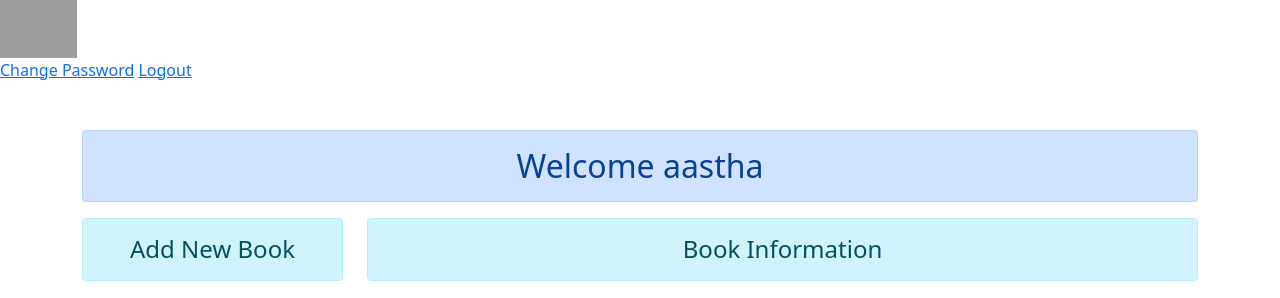
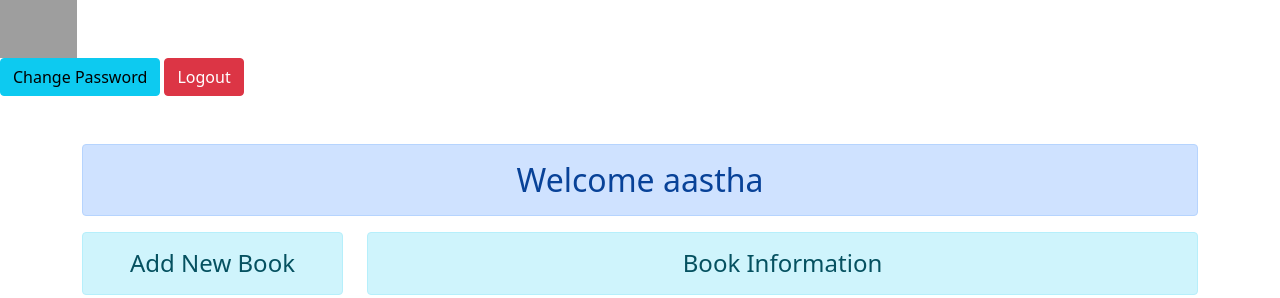
Before and after one commit to Aasthaawasthi0807/Assignment, a Django app: page /addandshow/ in a window 1280 px wide. Shown: the top 298 px of the page. Run offline with Django 4.2, Linux system fonts and the light colour scheme; a user stored in the database is signed in; data comes from the database, SQL or seed files in the repository; both versions use the stored data as it was after the commit; some libraries are stand-ins or nearby versions; grey boxes are pictures that could not be loaded.

Commit message:
Library Management System

```diff
--- a/crudproject/authentication/templates/authentication/base.html
+++ b/crudproject/authentication/templates/authentication/base.html
@@ -18,8 +18,8 @@
           <small {% if message.tags %} class="{{message.tags}}" {% endif%}>{{message}}</small>
          {%endfor%}
         {%endif%}
-        <a href="{%url 'changepass' %}">Change Password</a>
-        <a href="{%url 'logout' %}">Logout</a>
+        <a href="{%url 'changepass' %}" class="btn btn-info">Change Password</a>
+        <a href="{%url 'logout' %}" class="btn btn-danger">Logout</a>
 
 
 
```
Also changed, not shown: crudproject/db.sqlite3.
